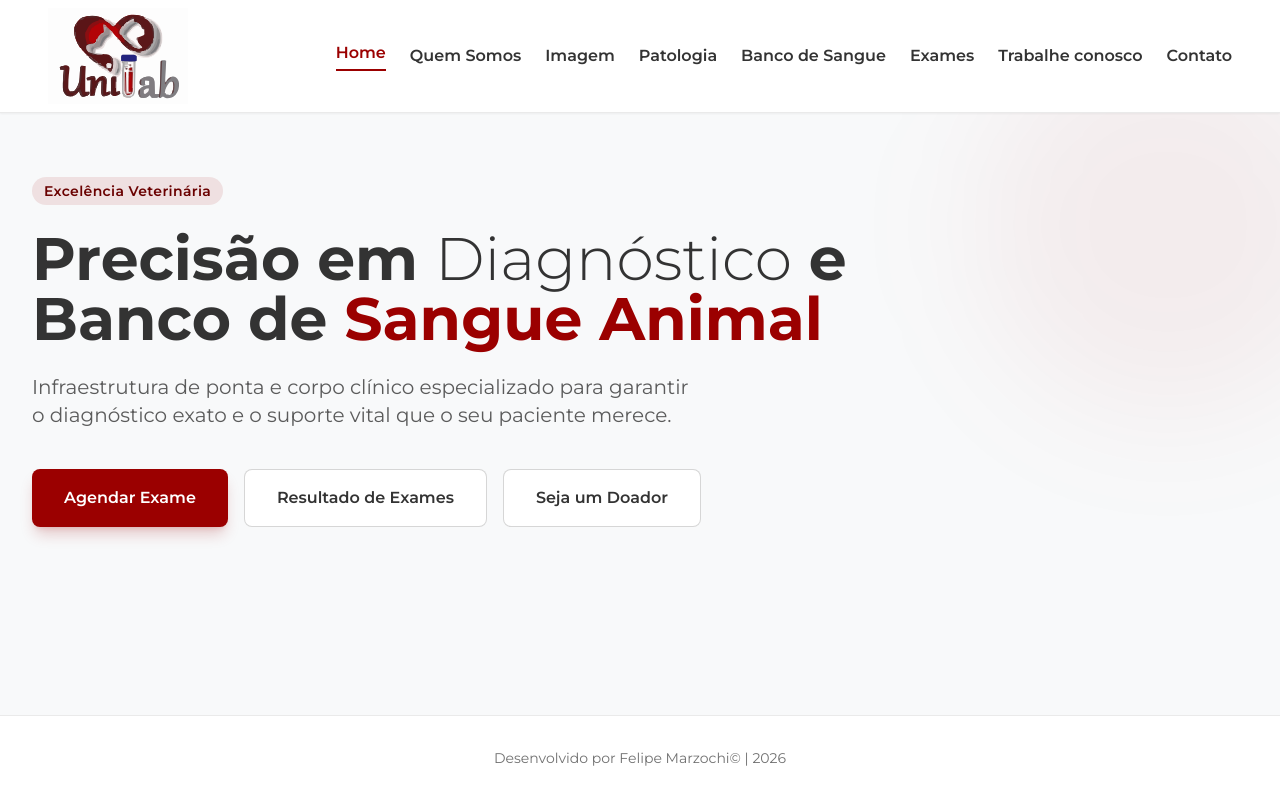
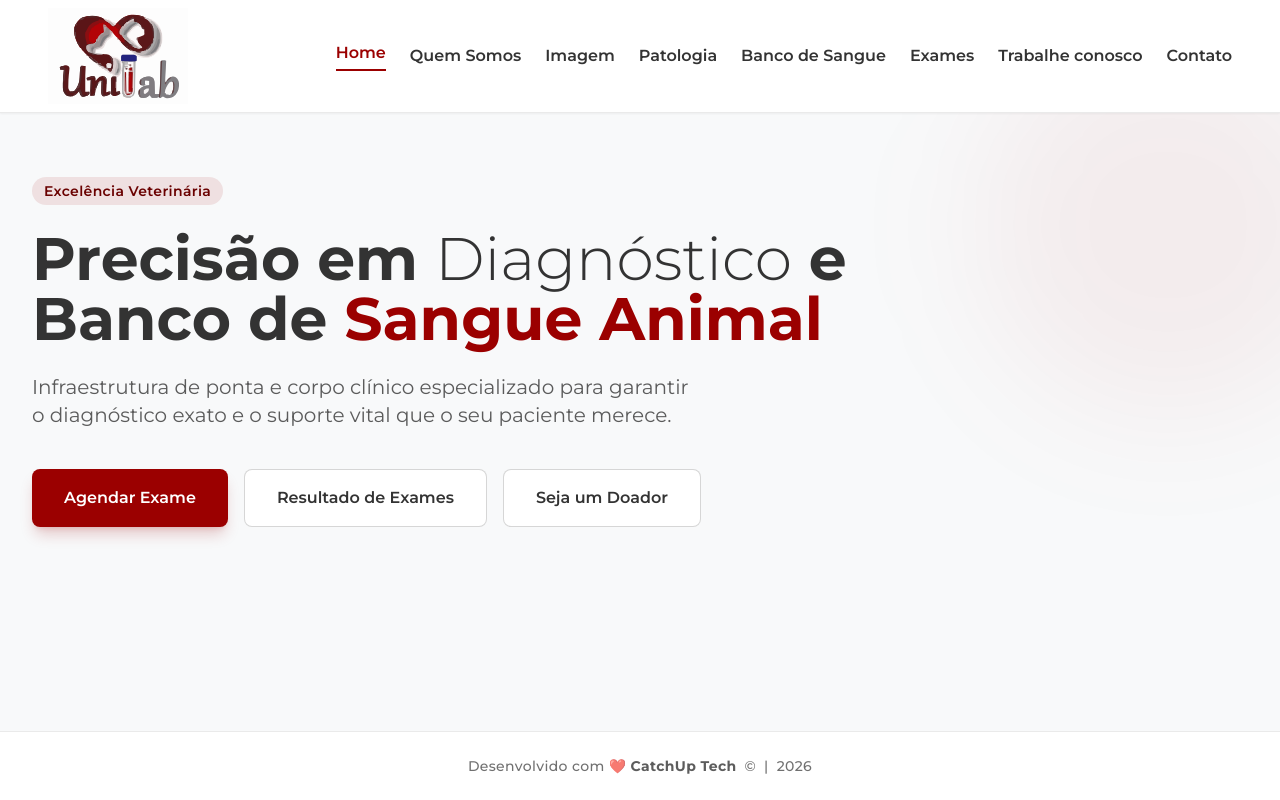
Before and after one commit to Fmarzochi/unilab, a Next.js app in the folder frontend/: page / in a window 1280 px wide. Built offline with nearby package versions, Linux system fonts and the light colour scheme.

Commit message:
atualizando o footer

```diff
--- a/frontend/src/components/Footer.tsx
+++ b/frontend/src/components/Footer.tsx
@@ -1,20 +1,26 @@
+'use client';
+
 export default function Footer() {
   const currentYear = new Date().getFullYear();
 
   return (
-    <footer className="w-full bg-unilab-white border-t border-unilab-gray/10 py-8 mt-auto">
+    <footer className="w-full bg-unilab-white border-t border-unilab-gray/10 py-6 mt-auto">
       <div className="max-w-7xl mx-auto px-4 sm:px-6 lg:px-8 flex justify-center items-center">
-        <p className="text-sm text-unilab-gray/70">
-          Desenvolvido por{" "}
-          <a
-            href="https://www.linkedin.com/in/felipemarzochi/"
-            target="_blank"
-            rel="noopener noreferrer"
-            className="cursor-pointer text-inherit no-underline outline-none"
-          >
-            Felipe Marzochi
-          </a>
-          © | {currentYear}
+        <p className="text-xs sm:text-sm text-unilab-gray/70 font-medium tracking-wide flex justify-center items-center flex-wrap gap-1">
+          <span>
+            Desenvolvido com ❤️{" "}
+            <a
+              href="https://www.linkedin.com/company/catchup-tech"
+              target="_blank"
+              rel="noopener noreferrer"
+              className="font-bold text-unilab-gray/80 hover:text-unilab-gray transition-colors cursor-pointer"
+            >
+              CatchUp Tech
+            </a>
+          </span>
+          <span className="ml-1">&copy;</span>
+          <span className="hidden sm:inline mx-1">|</span>
+          <span>{currentYear}</span>
         </p>
       </div>
     </footer>
```
